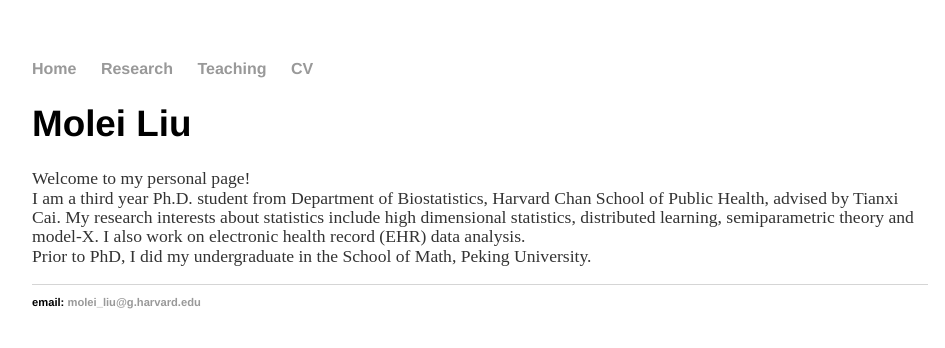
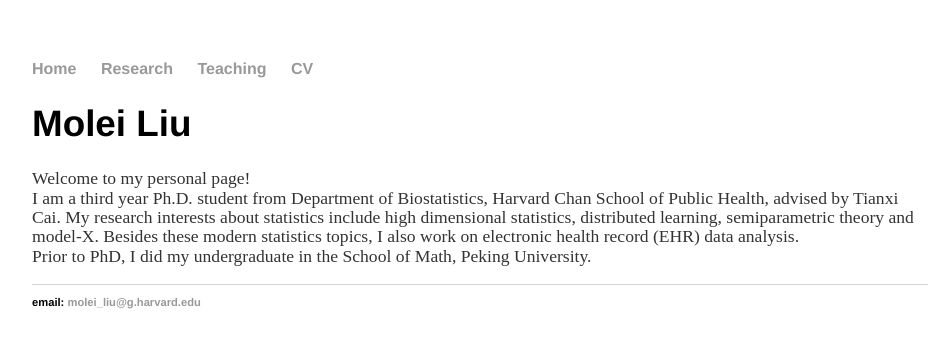
Before and after one commit to moleibobliu/moleibobliu.github.io, a Jekyll site: the page built from index.html, in a window 1280 px wide. Shown: the top 348 px of the page, without its empty margins (160-1105 px from the left). Built offline with Jekyll 4.4.1, drawn with Linux system fonts in a browser that asks for light colours.

Commit message:
Update index.html

```diff
--- a/index.html
+++ b/index.html
@@ -7,7 +7,7 @@ title: Molei Liu
 	<p> Welcome to my personal page!
 		<br />I am a third year Ph.D. student from Department of Biostatistics, Harvard Chan School of Public Health, advised by Tianxi Cai.
 		My research interests about statistics include high dimensional statistics, distributed learning, semiparametric theory and
-		model-X. I also work on electronic health record (EHR) data analysis.
+		model-X. Besides these modern statistics topics, I also work on electronic health record (EHR) data analysis.
 		<br />Prior to PhD, I did my undergraduate in the School of Math, Peking University.
 
 		 </h1>
```
